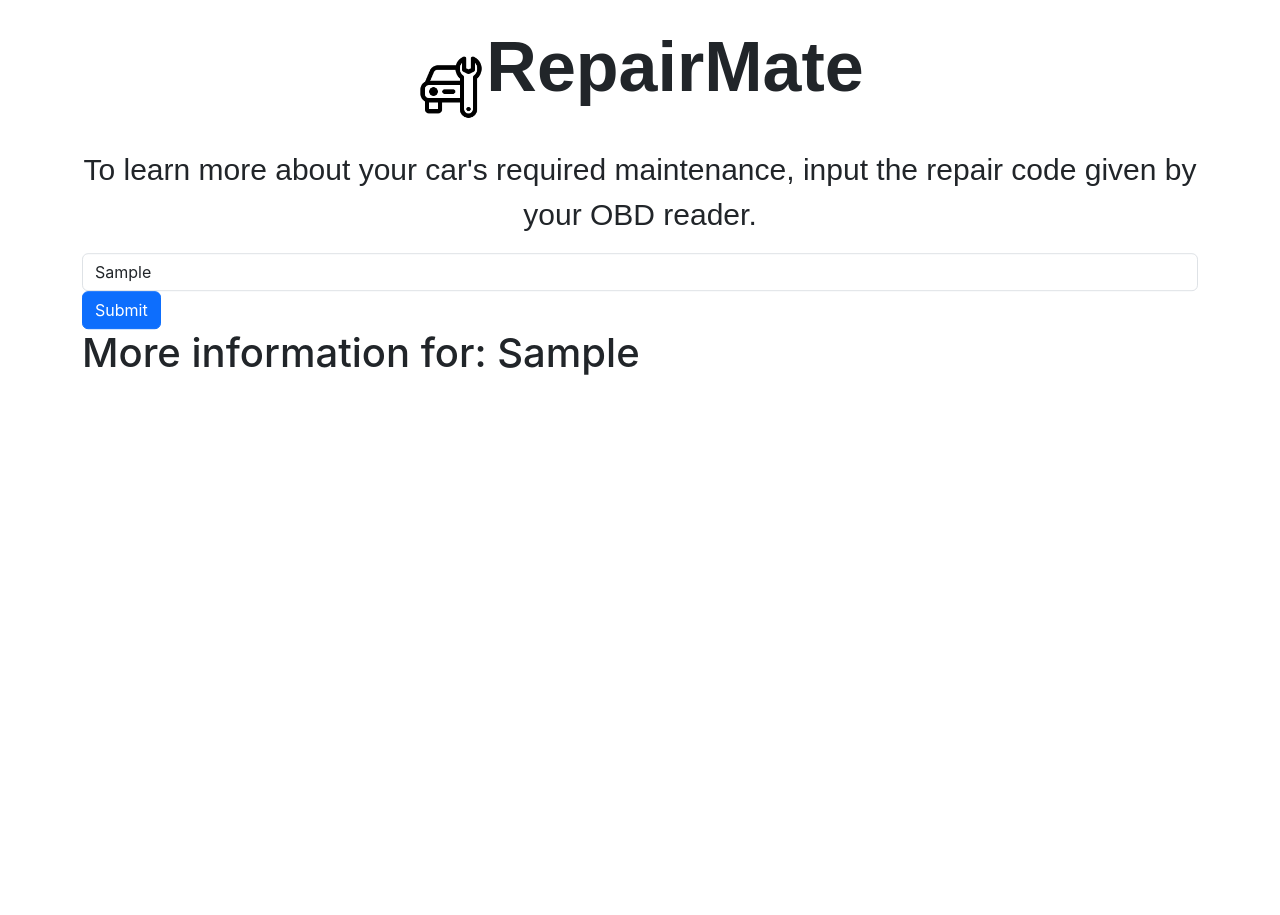
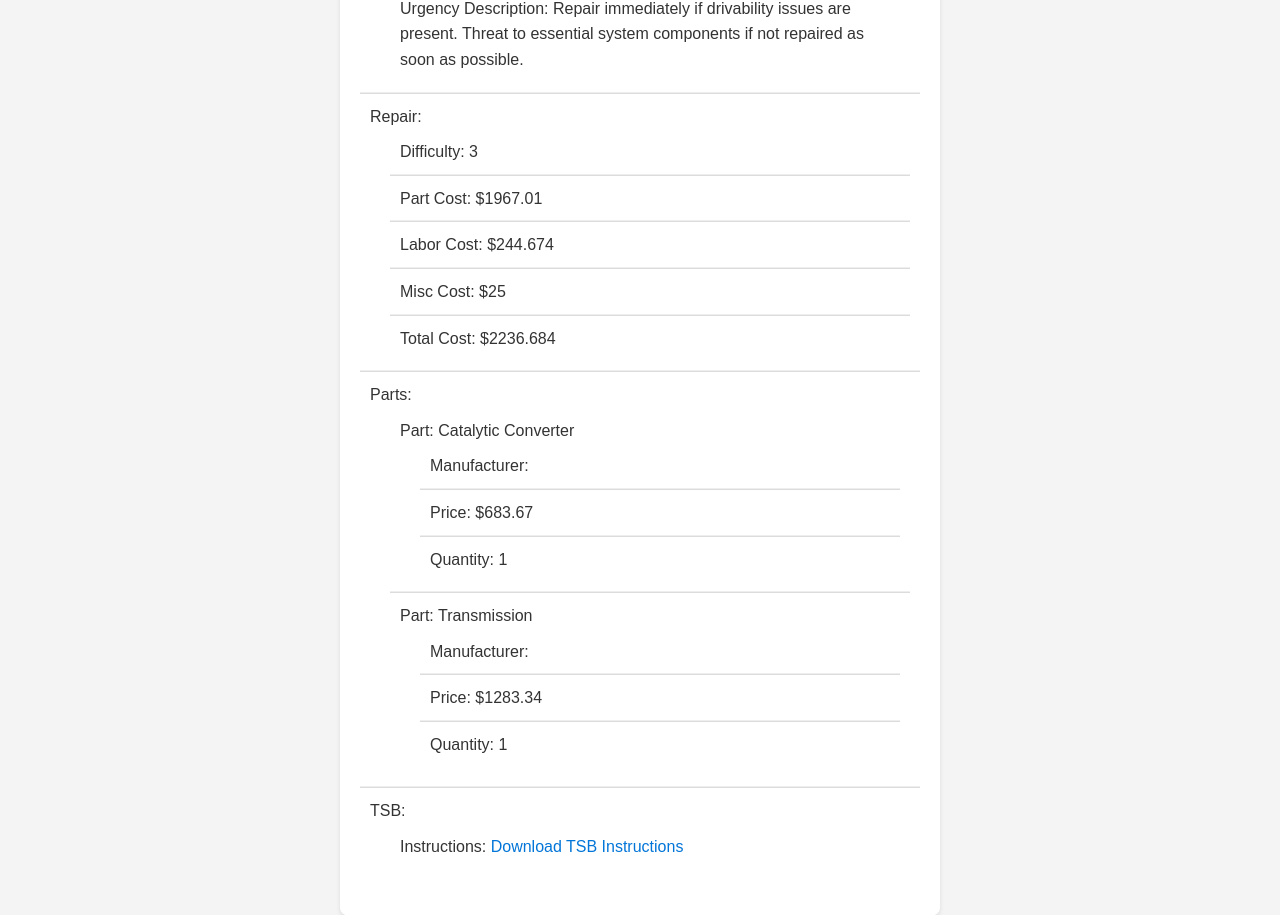
Before and after one commit to 394-w24/obd-app, a React (Vite) app: page / in a window 1280 px wide. Both pictures are taken after typing "Sample" into the empty fields and a click on the button "Submit". Before the commit the page ends 800 px from the top, so only its background shows below. Built offline with nearby package versions, Linux system fonts and the light colour scheme.

Commit message:
response hardcoded

```diff
--- a/src/components/Homepage.jsx
+++ b/src/components/Homepage.jsx
@@ -3,9 +3,10 @@ import { useState } from "react";
 import icon from "../carRepair.png"
 import "./Homepage.css"
 import data from "../../data/data.json"
-import CodeInfoPage from "./CodeInfoPage";
+import "./response.css"
 
-const HomePage = ()  => {
+
+const HomePage = () => {
     const [code, setCode] = useState(null);
 
     const handleSubmit = (e) => {
@@ -13,7 +14,7 @@ const HomePage = ()  => {
         const newCode = e.target.code.value
         if (data[newCode]) {
             setCode(-1)
-        }else{
+        } else {
             setCode(e.target.code.value)
         }
     }
@@ -33,12 +34,11 @@ const HomePage = ()  => {
                             type="text"
                             class="form-control"
                             name="code"
-                            placeholder="Ex. P0100"/>
+                            placeholder="Ex. P0100" />
                     </div>
                     <button type="submit" class="btn btn-primary">Submit</button>
                 </form>
             </div>
-
             <div>
                 {code ?
                     <div>
@@ -48,17 +48,58 @@ const HomePage = ()  => {
                             </div>
                             :
                             <div>
-                            <h1>More information for: {code}</h1>
+                                <div>
+                                    <ul>
+                                        <li>Description: Replace Catalytic Converter(s) with new OE Catalytic Converter(s)</li>
+                                        <li>Urgency: 2
+                                            <ul>
+                                                <li>Urgency Description: Repair immediately if drivability issues are present. Threat to essential system components if not repaired as soon as possible.</li>
+                                            </ul>
+                                        </li>
+                                        <li>Repair:
+                                            <ul>
+                                                <li>Difficulty: 3</li>
+                                                <li>Part Cost: $1967.01</li>
+                                                <li>Labor Cost: $244.674</li>
+                                                <li>Misc Cost: $25</li>
+                                                <li>Total Cost: $2236.684</li>
+                                            </ul>
+                                        </li>
+                                        <li>Parts:
+                                            <ul>
+                                                <li>Part: Catalytic Converter
+                                                    <ul>
+                                                        <li>Manufacturer: </li>
+                                                        <li>Price: $683.67</li>
+                                                        <li>Quantity: 1</li>
+                                                    </ul>
+                                                </li>
+                                                <li>Part: Transmission
+                                                    <ul>
+                                                        <li>Manufacturer: </li>
+                                                        <li>Price: $1283.34</li>
+                                                        <li>Quantity: 1</li>
+                                                    </ul>
+                                                </li>
+                                            </ul>
+                                        </li>
+                                        <li>TSB:
+                                            <ul>
+                                                <li>Instructions: <a href="http://downloads.innova.com/tsb-files/118000/4824780.pdf">Download TSB Instructions</a></li>
+                                            </ul>
+                                        </li>
+                                    </ul>
+                                </div>
                             </div>
                         }
                     </div>
+
             :
-                    <div></div>
+            <div>
+                </div>
+
 }
 </div>
 </div>
-
-    );
-  }
-
+    );}
   export default HomePage;
--- /dev/null
+++ b/src/components/response.css
@@ -0,0 +1,37 @@
+
+  body {
+    font-family: Arial, sans-serif;
+    line-height: 1.6;
+    margin: 20px;
+    background-color: #f4f4f4;
+    color: #333;
+  }
+  .container {
+    max-width: 600px;
+    margin: auto;
+    background: #fff;
+    padding: 20px;
+    border-radius: 8px;
+    box-shadow: 0 2px 4px rgba(0,0,0,0.1);
+  }
+  ul {
+    list-style-type: none;
+    padding: 0;
+  }
+  ul li {
+    padding: 10px;
+    border-bottom: 1px solid #ccc;
+  }
+  ul li:last-child {
+    border-bottom: none;
+  }
+  ul ul {
+    padding-left: 20px;
+  }
+  a {
+    color: #0275d8;
+    text-decoration: none;
+  }
+  a:hover {
+    text-decoration: underline;
+  }
```
Also changed, not shown: src/components/response.jsx (added). Lines whose indentation alone changed are shown as unchanged.
